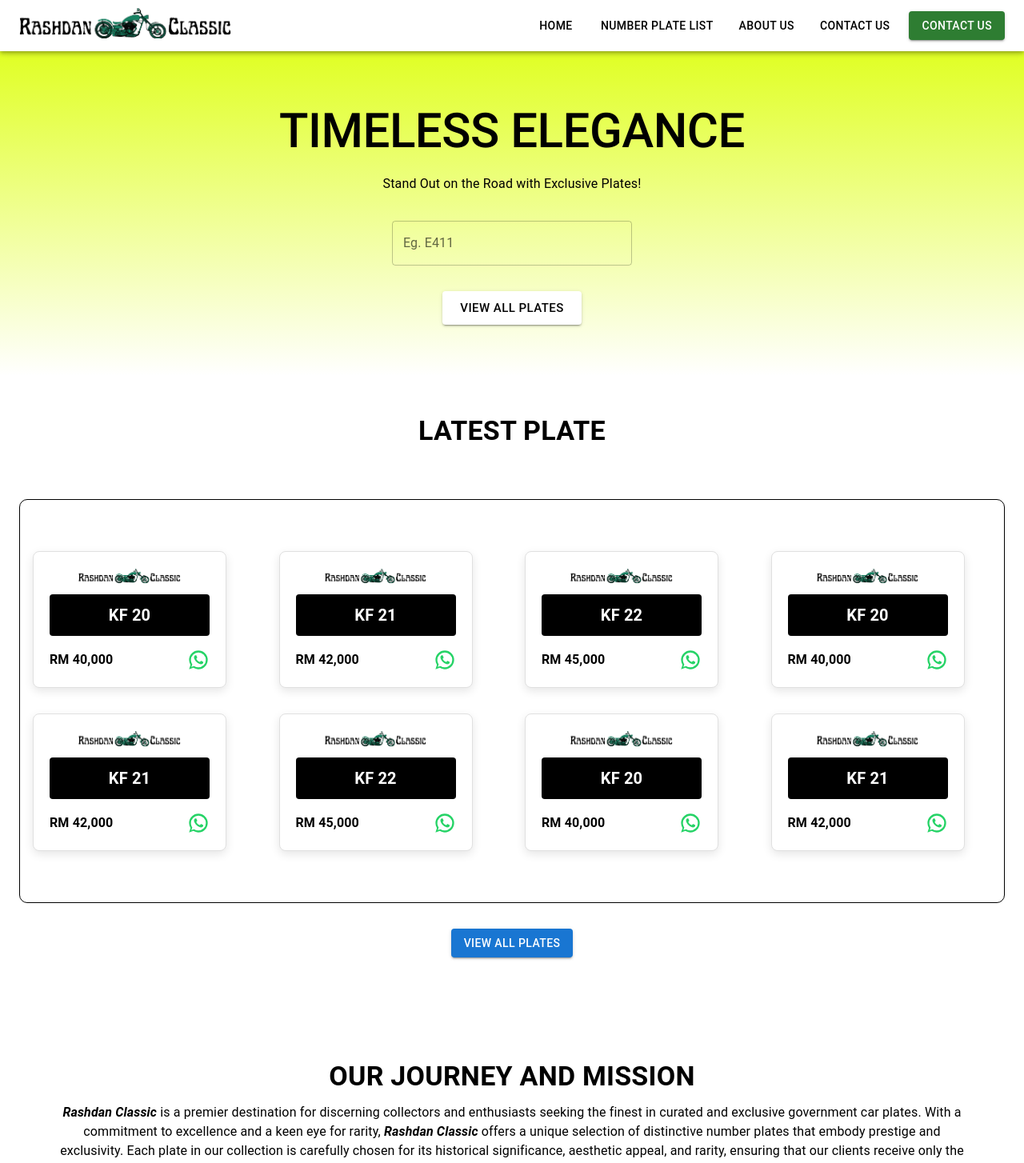
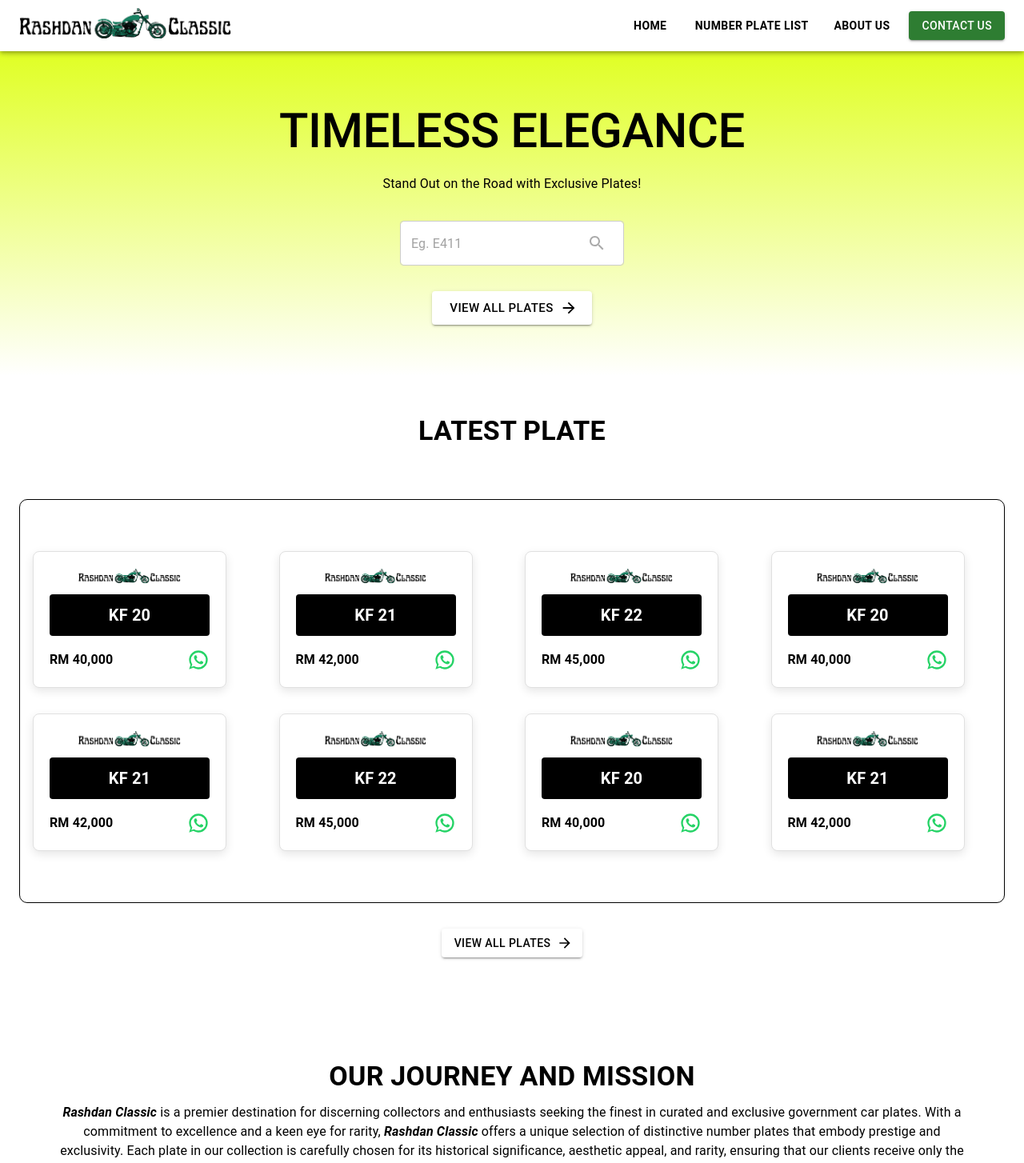
Before and after one commit to krumbs8749/rashdan_classics, a Next.js app: page / in a window 1280 px wide. Shown: the top 1454 px of the page at 80% size. Built offline with nearby package versions, Linux system fonts and the light colour scheme.

Commit message:
reffactor: improved ui

```diff
--- a/app/components/Hero.tsx
+++ b/app/components/Hero.tsx
@@ -1,24 +1,40 @@
-'use client';
-import React from 'react';
-import { Box, Typography, Button, TextField, Container } from '@mui/material';
+"use client";
+import React from "react";
+import {
+  Box,
+  Typography,
+  Button,
+  TextField,
+  InputAdornment,
+} from "@mui/material";
+import ArrowForwardIcon from "@mui/icons-material/ArrowForward";
 
-import { useRouter } from 'next/navigation'
+import SearchIcon from "@mui/icons-material/Search"; // Import the search icon
+import { useRouter } from "next/navigation";
 
 const Hero: React.FC = () => {
   const router = useRouter();
   return (
     <Box
       sx={{
-        textAlign: 'center',
+        textAlign: "center",
         py: 8,
-        background: 'linear-gradient(to bottom, #E0FF24, white)',
-        display: 'flex',
-        flexDirection: 'column',
-        justifyContent: 'center',
-        alignItems: 'center'
+        background: "linear-gradient(to bottom, #E0FF24, white)",
+        display: "flex",
+        flexDirection: "column",
+        justifyContent: "center",
+        alignItems: "center",
       }}
     >
-      <Typography variant="h2" component="h1" sx={{ mb: 2, fontWeight: "bold", fontFamily: ' var(--font-roboto-medium)'}}>
+      <Typography
+        variant="h2"
+        component="h1"
+        sx={{
+          mb: 2,
+          fontWeight: "700",
+          fontFamily: " var(--font-roboto-medium)",
+        }}
+      >
         TIMELESS ELEGANCE
       </Typography>
       <Typography variant="subtitle1" sx={{ mb: 4 }}>
@@ -26,17 +42,60 @@ const Hero: React.FC = () => {
       </Typography>
 
       {/* Search Bar */}
-      <Box component="form" sx={{ display: 'flex', justifyContent: 'center', mb: 4 }}>
+      <Box
+        component="form"
+        sx={{ display: "flex", justifyContent: "center", mb: 4 }}
+      >
         <TextField
-          id="search"
-          label="Eg. E411"
           variant="outlined"
-          sx={{ width: '300px' }}
+          placeholder="Eg. E411"
+          sx={{
+            backgroundColor: "white", // White background
+            borderRadius: "8px", // Slightly rounded corners
+            width: "100%", // Full width
+            maxWidth: "400px", // Optional: max width for better responsiveness
+            "& .MuiOutlinedInput-root": {
+              "& fieldset": {
+                borderColor: "#ccc", // Light gray border color
+              },
+              "&:hover fieldset": {
+                borderColor: "#aaa", // Slightly darker on hover
+              },
+              "&.Mui-focused fieldset": {
+                borderColor: "#333", // Darker border when focused
+              },
+            },
+            padding: "0", // Optional: Adjust padding
+          }}
+          slotProps={{
+            input: {
+              endAdornment: (
+                <InputAdornment position="start">
+                  <SearchIcon sx={{ color: "#aaa" }} />{" "}
+                  {/* Light gray search icon */}
+                </InputAdornment>
+              ),
+            },
+          }}
         />
       </Box>
 
       {/* Call to Action Button */}
-      <Button variant="contained" size="large" sx={{ backgroundColor: "white", color: 'black' }} onClick={() => {router.push('/list')}}>
+      <Button
+        variant="contained"
+        size="large"
+        sx={{
+          backgroundColor: "white", // Set background to white
+          color: "black", // Set text color to black
+          "&:hover": {
+            backgroundColor: "#f0f0f0", // Optional: Slightly darker white on hover
+          },
+        }}
+        endIcon={<ArrowForwardIcon />}
+        onClick={() => {
+          router.push("/list");
+        }}
+      >
         View All Plates
       </Button>
     </Box>
--- a/app/components/Navbar.tsx
+++ b/app/components/Navbar.tsx
@@ -1,79 +1,158 @@
 "use client";
-import React, { useState } from 'react';
-import { AppBar, Toolbar, IconButton, Button, Drawer, Box, Typography } from '@mui/material';
-import MenuIcon from '@mui/icons-material/Menu';
-import useMediaQuery from '@mui/material/useMediaQuery';
-import { useTheme } from '@mui/material/styles';
-import rc_logo from '../images/rc_logo.png'
-import { useRouter } from 'next/navigation'
+import React, { useState } from "react";
+import {
+  AppBar,
+  Toolbar,
+  IconButton,
+  Button,
+  Drawer,
+  Box,
+  Typography,
+} from "@mui/material";
+import MenuIcon from "@mui/icons-material/Menu";
+import ChevronDownIcon from '@mui/icons-material/ExpandMore';
+import CloseIcon from '@mui/icons-material/Close';
+import useMediaQuery from "@mui/material/useMediaQuery";
+import { useTheme } from "@mui/material/styles";
+import rc_logo from "../images/rc_logo.png";
+import { useRouter } from "next/navigation";
+import Link from "next/link"; // Import Next.js Link for navigation
 
 const NavBar: React.FC = () => {
   const [openDrawer, setOpenDrawer] = useState(false);
-
   const router = useRouter();
 
   // Get theme and useMediaQuery to detect screen size
   const theme = useTheme();
-  const isMobile = useMediaQuery(theme.breakpoints.down('sm')); // Detect screen sizes smaller than 600px
+  const isMobile = useMediaQuery(theme.breakpoints.down("sm")); // Detect screen sizes smaller than 600px
 
-  // Drawer menu items for mobile view
+  // Toggle drawer
+  const toggleDrawer =
+    (open: boolean) => (event: React.KeyboardEvent | React.MouseEvent) => {
+      setOpenDrawer(open);
+    };
+
+  // Menu items for both desktop and mobile
+  const menuItems = [
+    { label: "Home", href: "/" },
+    { label: "Number Plate List", href: "/list", icon: <ChevronDownIcon />  },
+    { label: "About Us", href: "#" },
+  ];
+
   const drawerItems = (
-    <Box sx={{ width: 250, p: 2 }}>
-      <Button href="/">Home</Button>
-      <Button href="/list">Number Plate List</Button>
-      <Button href="#">About Us</Button>
+    <Box
+      sx={{
+        width: '100%',
+        p: 2,
+        display: "flex",
+        flexDirection: "column",
+        justifyContent: "center",
+        alignItems: "center",
+      }}
+      role="presentation"
+      onClick={toggleDrawer(false)}
+      onKeyDown={toggleDrawer(false)}
+    >
+      {/* Close button in the top-right corner */}
+      <IconButton
+        onClick={toggleDrawer(false)}
+        sx={{ position: 'absolute', top: 8, right: 8 }}
+      >
+        <CloseIcon />
+      </IconButton>
+      <Typography
+        variant="h6"
+        component="div"
+        sx={{ alignSelf: "flex-start", mb: "1rem" }}
+      >
+        <img
+          src={rc_logo.src}
+          alt="Rashdan Classic Logo"
+          style={{ height: isMobile ? "25px" : "40px" }}
+        />
+      </Typography>
+
+      {menuItems.map((item, index) => (
+        <Link key={index} href={item.href} passHref>
+          <Button sx={{ color: "black", fontWeight: 700, fontSize: "1.3rem" }}>
+            {item.label}
+            {item.icon && item.icon}
+          </Button>
+        </Link>
+      ))}
+      <Button
+        variant="contained"
+        color="success"
+        sx={{ marginTop: 2 }}
+        onClick={() => router.push("/contact")}
+      >
+        Contact Us
+      </Button>
     </Box>
   );
 
   return (
-    <AppBar position="sticky" sx={{ backgroundColor: '#fff', color: '#000' }}>
+    <AppBar position="sticky" sx={{ backgroundColor: "#fff", color: "#000" }}>
       <Toolbar>
-      {isMobile && (
+        {isMobile && (
           <>
-            {/* Mobile View with Menu Icon */}
             <IconButton
               edge="start"
               color="inherit"
               aria-label="menu"
-              onClick={() => setOpenDrawer(true)}
+              onClick={toggleDrawer(true)}
             >
               <MenuIcon />
             </IconButton>
             <Drawer
+              sx={{
+                '& .MuiDrawer-paper': {
+                  width: '100vw', // Make the drawer full-screen width
+                  height: '100%', // Make the drawer full-screen height
+                },
+              }}
               anchor="left"
               open={openDrawer}
-              onClose={() => setOpenDrawer(false)}
+              onClose={toggleDrawer(false)}
+              ModalProps={{
+                keepMounted: true, // Keep the drawer mounted in the DOM when closed
+                disableScrollLock: true, // Prevent background width from changing when drawer opens
+              }}
             >
               {drawerItems}
             </Drawer>
           </>
-        ) }
+        )}
+
         <Typography variant="h6" component="div" sx={{ flexGrow: 1 }}>
-          <img src={rc_logo.src} alt="Rashdan Classic Logo" style={{ height: isMobile ? '25px' :'40px' }} />
+          <img
+            src={rc_logo.src}
+            alt="Rashdan Classic Logo"
+            style={{ height: isMobile ? "25px" : "40px" }}
+          />
         </Typography>
 
         {!isMobile && (
-          <>
-            {/* Desktop View with Navigation Buttons */}
-            <Box sx={{ display: 'flex', gap: 2 }}>
-              <Button href="/" color="inherit">
-                Home
-              </Button>
-              <Button href="/list" color="inherit">
-                Number Plate List
-              </Button>
-              <Button href="#" color="inherit">
-                About Us
-              </Button>
-              <Button href="#" color="inherit">
-                Contact Us
-              </Button>
-            </Box>
-          </>
+          <Box sx={{ display: "flex", gap: 2 }}>
+            {menuItems.map((item, index) => (
+              <Link key={index} href={item.href} passHref>
+                <Button sx={{ color: "black", fontWeight: 700 }}>
+                  {item.label}
+                </Button>
+              </Link>
+            ))}
+          </Box>
         )}
-          <Button href="#" variant="contained" color="success" sx={{ marginLeft: 2 }} onClick={() => {router.push('/')}}>
-            Contact Us
-          </Button>
+
+        {/* Contact Us button (used in both mobile and desktop) */}
+        <Button
+          variant="contained"
+          color="success"
+          sx={{ marginLeft: 2 }}
+          onClick={() => router.push("/contact")}
+        >
+          Contact Us
+        </Button>
       </Toolbar>
     </AppBar>
   );
--- a/app/components/PlateGrid.tsx
+++ b/app/components/PlateGrid.tsx
@@ -1,55 +1,103 @@
 "use client";
-import React from 'react';
-import { Typography, Grid, Container, Button, Box } from '@mui/material';
-import PlateItem from './PlateItem';
-import useMediaQuery from '@mui/material/useMediaQuery';
-import { useTheme } from '@mui/material/styles';
-import { useRouter } from 'next/navigation'
+import React from "react";
+import { Typography, Grid, Container, Button, Box } from "@mui/material";
+import PlateItem from "./PlateItem";
+import useMediaQuery from "@mui/material/useMediaQuery";
+import { useTheme } from "@mui/material/styles";
+import { useRouter } from "next/navigation";
+import ArrowForwardIcon from "@mui/icons-material/ArrowForward"; // Import the arrow icon
 
 const plates = [
-  { plateNumber: 'KF 20', price: 'RM 40,000' },
-  { plateNumber: 'KF 21', price: 'RM 42,000' },
-  { plateNumber: 'KF 22', price: 'RM 45,000' },
-  { plateNumber: 'KF 20', price: 'RM 40,000' },
-  { plateNumber: 'KF 21', price: 'RM 42,000' },
-  { plateNumber: 'KF 22', price: 'RM 45,000' },
-  { plateNumber: 'KF 20', price: 'RM 40,000' },
-  { plateNumber: 'KF 21', price: 'RM 42,000' },
+  { plateNumber: "KF 20", price: "RM 40,000" },
+  { plateNumber: "KF 21", price: "RM 42,000" },
+  { plateNumber: "KF 22", price: "RM 45,000" },
+  { plateNumber: "KF 20", price: "RM 40,000" },
+  { plateNumber: "KF 21", price: "RM 42,000" },
+  { plateNumber: "KF 22", price: "RM 45,000" },
+  { plateNumber: "KF 20", price: "RM 40,000" },
+  { plateNumber: "KF 21", price: "RM 42,000" },
   // Add more plates as needed
 ];
 
 const PlatesGrid: React.FC = () => {
-
   // Get theme and useMediaQuery to detect screen size
   const theme = useTheme();
-   const isMobile = useMediaQuery(theme.breakpoints.down('sm'));
+  const isMobile = useMediaQuery(theme.breakpoints.down("sm"));
 
   const router = useRouter();
   return (
-    <Container sx={{
+    <Container
+      sx={{
         py: 6,
-      backgroundColor: 'white',
+        backgroundColor: "white",
         margin: 0,
         maxWidth: "100vw !important",
-      display: 'flex',
-      flexDirection: 'column',
-      justifyContent: 'center',
-      alignItems: 'center'
-      }}>
-      <Typography variant="h4" component="h2" gutterBottom textAlign="center" sx={{ mb: 8, fontWeight: 700, fontFamily: '(--font-roboto-medium)'}}>
+        display: "flex",
+        flexDirection: "column",
+        justifyContent: "center",
+        alignItems: "center",
+      }}
+    >
+      <Typography
+        variant="h4"
+        component="h2"
+        gutterBottom
+        textAlign="center"
+        sx={{ mb: 8, fontWeight: 700, fontFamily: "(--font-roboto-medium)" }}
+      >
         LATEST PLATE
       </Typography>
-      <Grid container spacing={2} justifyContent="space around"  sx={{ py: 6, pw: 6, backgroundColor: 'white', margin: 0, width: "100%", border:"1px solid black", borderRadius: '10px' }}>
+      <Grid
+        container
+        spacing={2}
+        justifyContent="space around"
+        sx={{
+          py: 6,
+          pw: 6,
+          backgroundColor: "white",
+          margin: 0,
+          width: "100%",
+          border: "1px solid black",
+          borderRadius: "10px",
+        }}
+      >
         {plates.map((plate, index) => (
-          <Grid item key={index} xs={6} sm={6} md={4} lg={3} sx={{padding: "1rem 1rem"}}>
-            <PlateItem plateNumber={plate.plateNumber} price={plate.price} isMobile={isMobile} />
+          <Grid
+            item
+            key={index}
+            xs={6}
+            sm={6}
+            md={4}
+            lg={3}
+            sx={{ padding: "1rem 1rem" }}
+          >
+            <PlateItem
+              plateNumber={plate.plateNumber}
+              price={plate.price}
+              isMobile={isMobile}
+            />
           </Grid>
         ))}
       </Grid>
 
       {/* View All Plates Button */}
-      <Box sx={{ display: 'flex', justifyContent: 'center', my: 4 }} onClick={() => {router.push('/list')}}>
-        <Button variant="contained" color="primary">
+      <Box
+        sx={{ display: "flex", justifyContent: "center", my: 4 }}
+      >
+        <Button
+          variant="contained"
+          sx={{
+            backgroundColor: "white", // Set background to white
+            color: "black", // Set text color to black
+            "&:hover": {
+              backgroundColor: "#f0f0f0", // Optional: Slightly darker white on hover
+            },
+          }}
+          endIcon={<ArrowForwardIcon />}
+          onClick={() => {
+            router.push("/list");
+          }}
+        >
           View All Plates
         </Button>
       </Box>
```
Also changed, not shown: app/list/page.tsx (+61 -19 lines). Lines whose indentation alone changed are shown as unchanged.
